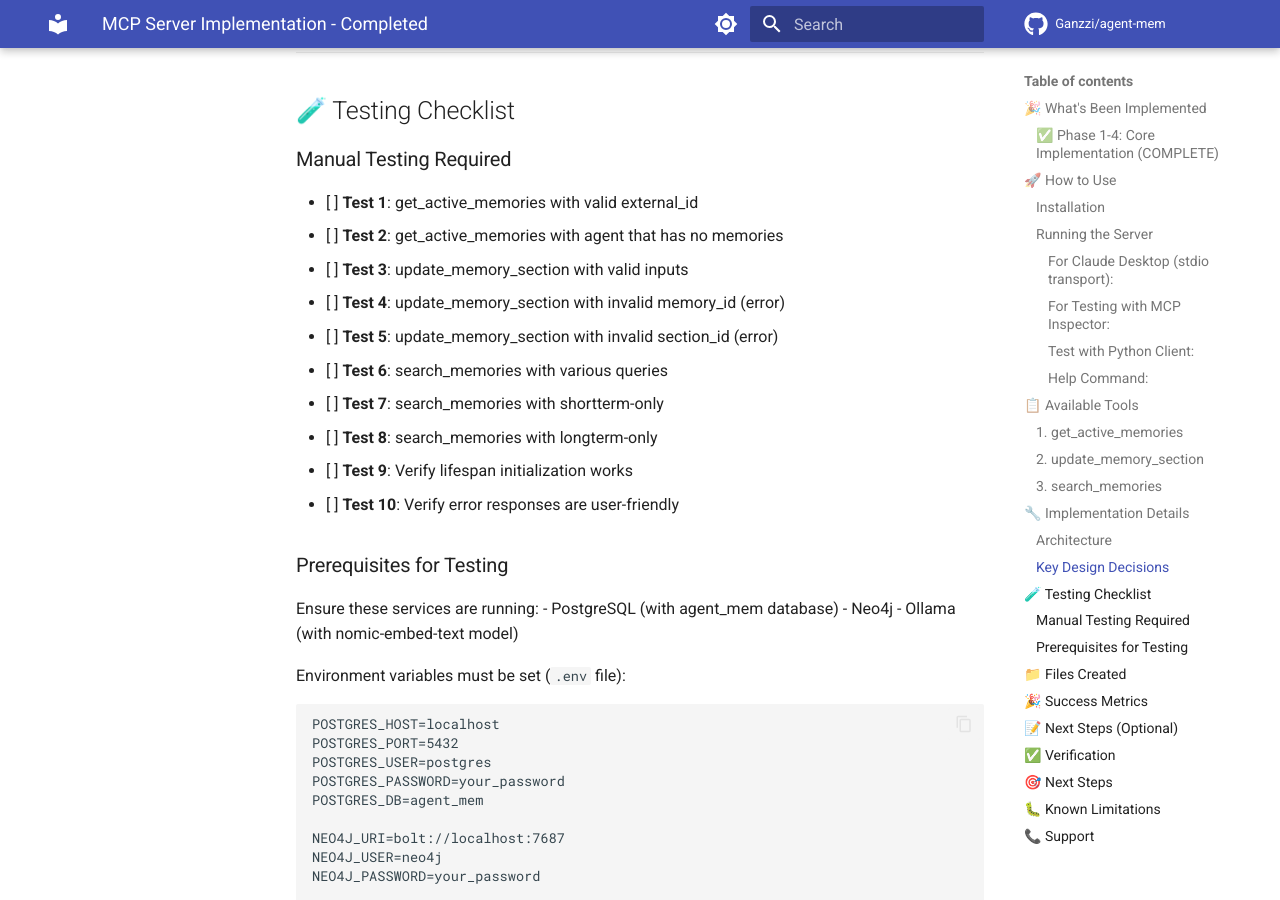
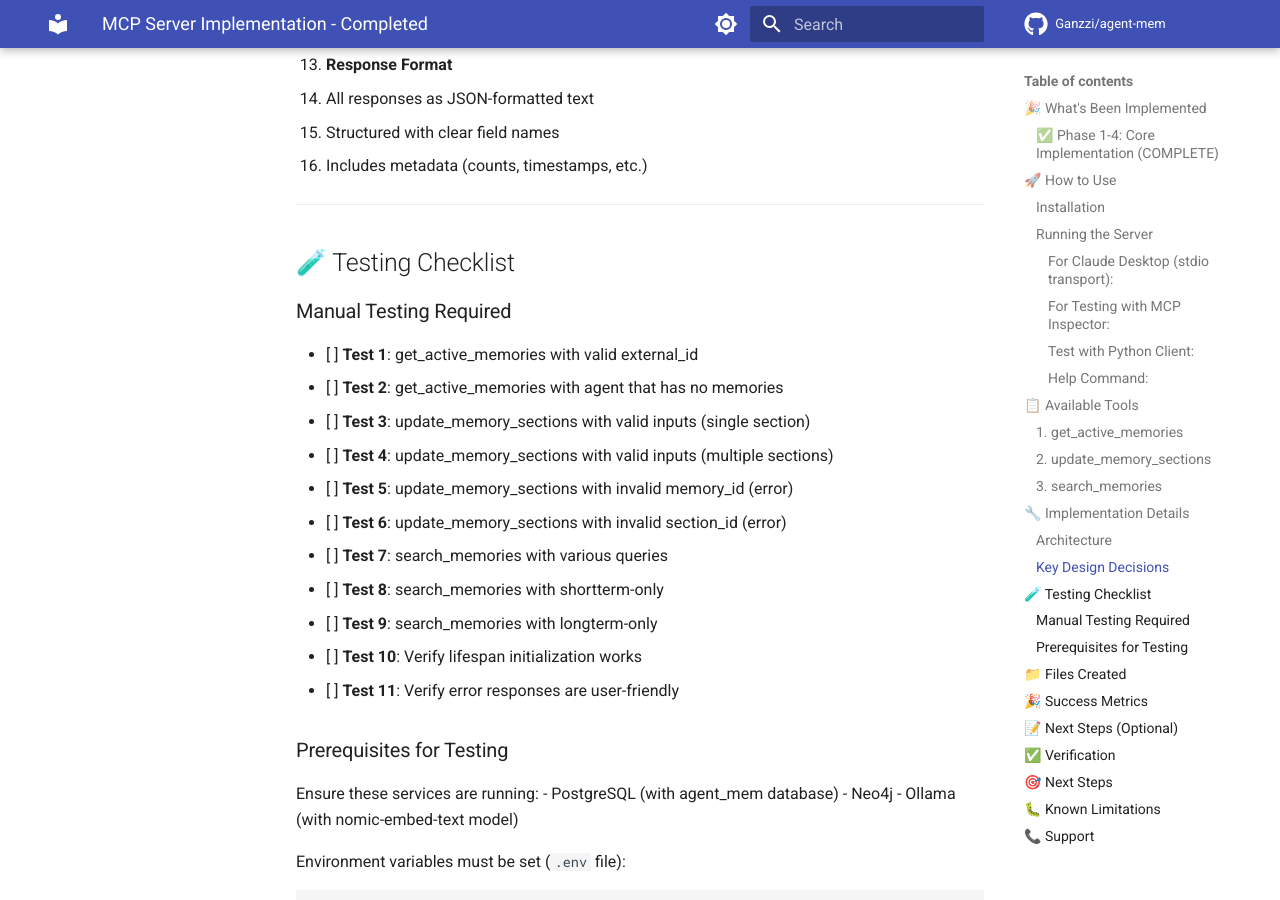
Before and after one commit to Ganzzi/agent-reminiscence, an MkDocs documentation site: the page built from docs/MCP_IMPLEMENTATION_COMPLETE.md, in a window 1280 px wide and 900 px high, scrolled down 6487 px. Built offline with MkDocs 1.6.1 and Material for MkDocs 9.7.7, drawn with Linux system fonts in a browser that asks for light colours; comment, search, counter and statistics services are not loaded; some of the changed text lies outside the part shown.

Commit message:
feat: Complete MCP server implementation and testing
- Add comprehensive MCP server with 3 tools (get_active_memories, update_memory_sections, search_memories)
- Implement batch update functionality for memory sections
- Add extensive test suite including agent-mem-copilot integration tests
- Update documentation with MCP server usage and Claude Desktop integration
- Organize code with proper test file structure in agent_mem_mcp/tests/
- Archive development notes to docs/archive/development/
- Add uv.lock for dependency management
- Update README with MCP server quick start and integration guide

````diff
--- a/docs/MCP_IMPLEMENTATION_COMPLETE.md
+++ b/docs/MCP_IMPLEMENTATION_COMPLETE.md
@@ -28,7 +28,7 @@ All core components have been successfully implemented:
 
 3. **Three Tools Implemented**
    - ✅ **get_active_memories**: Get all active memories for an agent
-   - ✅ **update_memory_section**: Update a specific section with validation
+   - ✅ **update_memory_sections**: Batch update multiple sections with validation
    - ✅ **search_memories**: Search across memory tiers with full results
 
 4. **JSON Schemas** (`agent_mem_mcp/schemas.py`)
@@ -162,17 +162,25 @@ py -m agent_mem_mcp --help
 
 ---
 
-### 2. update_memory_section
+### 2. update_memory_sections
 
-**Description**: Update a specific section in an active memory.
+**Description**: Batch update multiple sections in an active memory.
 
 **Input Schema**:
 ```json
 {
   "external_id": "agent-123",
   "memory_id": 1,
-  "section_id": "current_task",
-  "new_content": "Updated task description"
+  "sections": [
+    {
+      "section_id": "current_task",
+      "new_content": "Updated task description"
+    },
+    {
+      "section_id": "progress",
+      "new_content": "Made significant progress"
+    }
+  ]
 }
 ```
 
@@ -275,7 +283,7 @@ Low-Level Server (mcp.server.lowlevel.Server)
     │   └── Close AgentMem on shutdown
     ├── Tool Registration (@server.list_tools)
     │   ├── get_active_memories
-    │   ├── update_memory_section
+    │   ├── update_memory_sections
     │   └── search_memories
     └── Tool Execution (@server.call_tool)
         ├── Route to handler
@@ -313,14 +321,15 @@ Low-Level Server (mcp.server.lowlevel.Server)
 
 - [ ] **Test 1**: get_active_memories with valid external_id
 - [ ] **Test 2**: get_active_memories with agent that has no memories
-- [ ] **Test 3**: update_memory_section with valid inputs
-- [ ] **Test 4**: update_memory_section with invalid memory_id (error)
-- [ ] **Test 5**: update_memory_section with invalid section_id (error)
-- [ ] **Test 6**: search_memories with various queries
-- [ ] **Test 7**: search_memories with shortterm-only
-- [ ] **Test 8**: search_memories with longterm-only
-- [ ] **Test 9**: Verify lifespan initialization works
-- [ ] **Test 10**: Verify error responses are user-friendly
+- [ ] **Test 3**: update_memory_sections with valid inputs (single section)
+- [ ] **Test 4**: update_memory_sections with valid inputs (multiple sections)
+- [ ] **Test 5**: update_memory_sections with invalid memory_id (error)
+- [ ] **Test 6**: update_memory_sections with invalid section_id (error)
+- [ ] **Test 7**: search_memories with various queries
+- [ ] **Test 8**: search_memories with shortterm-only
+- [ ] **Test 9**: search_memories with longterm-only
+- [ ] **Test 10**: Verify lifespan initialization works
+- [ ] **Test 11**: Verify error responses are user-friendly
 
 ### Prerequisites for Testing
 
````
Also changed, not shown: README.md (+15 -7 lines), agent_mem_mcp/README.md (+50 -19 lines), docs/MCP_SERVER_STATUS.md (+3 -3 lines), docs/archive/development/MCP_SERVER_FIXES.md (renamed from docs/MCP_SERVER_FIXES.md, +1 -1 lines), 6 other files.
